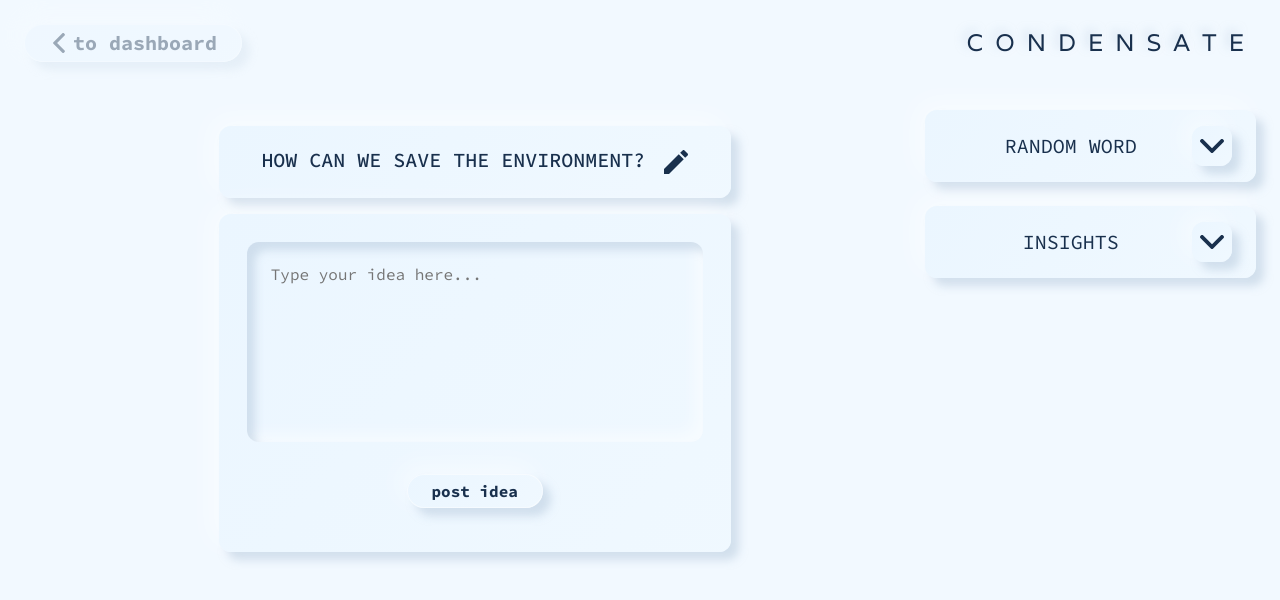
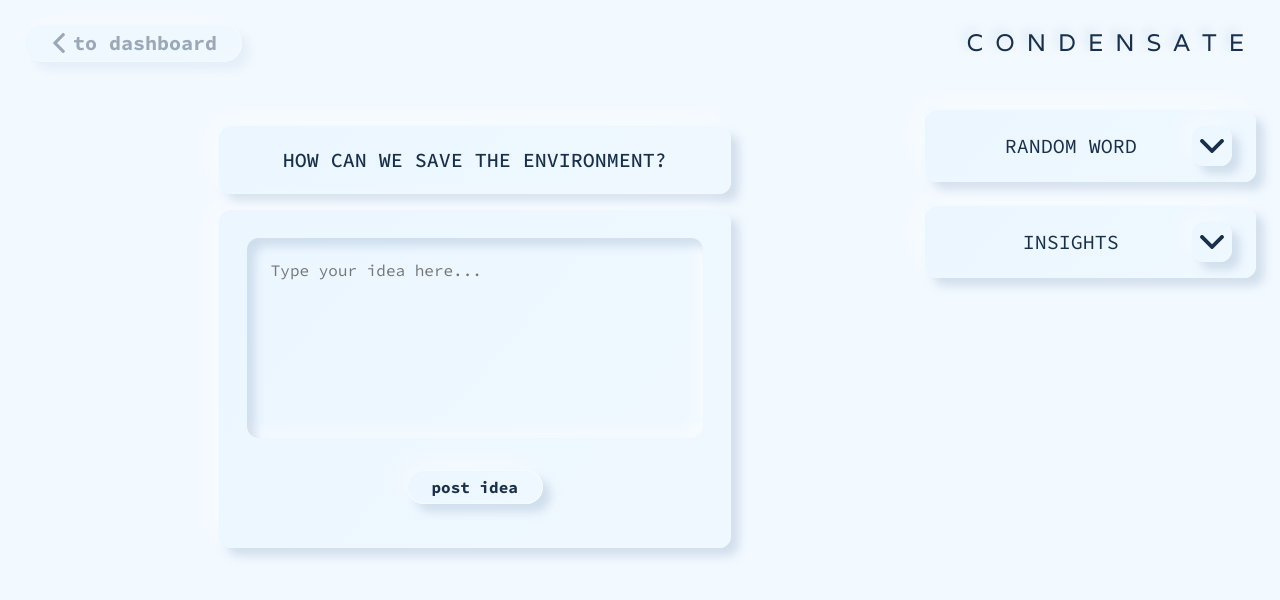
Before and after one commit to CondensateCrew/Condensate, a React (Create React App) app: page /round-three in a window 1280 px wide. Shown: the top 600 px of the page. Built offline with nearby package versions, Linux system fonts and the light colour scheme.

Commit message:
Update styles for final idea block

```diff
--- a/src/Components/FinalIdeaField/FinalIdeaField.tsx
+++ b/src/Components/FinalIdeaField/FinalIdeaField.tsx
@@ -4,7 +4,7 @@ import { addCurrentBrainstorm } from 'redux/actions';
 import { AppStore } from 'interfaces';
 import mockCurrentBrainstorm from 'data/mockCurrentBrainstorm';
 import './FinalIdeaField.scss';
-import edit from '../../assets/edit.svg';
+// import edit from '../../assets/edit.svg';
 
 const FinalIdeaField:React.FC = () => {
   const [ brainstormIdea, setBrainstormIdea ] = useState<string>('');
@@ -29,7 +29,9 @@ const originalQuestion = useSelector((state:AppStore) => state.currentBrainstorm
     <section className='final-idea-field-section'>
       <div className='final-idea-question-div'>
         <h3>{originalQuestion}</h3>
-        <img src={edit} alt='pencil'/>
+        {
+          // <img src={edit} alt='pencil'/>
+        }
       </div>
       <div className='final-idea-field-div'>
         <textarea onChange={handleChange} value={brainstormIdea}
```
